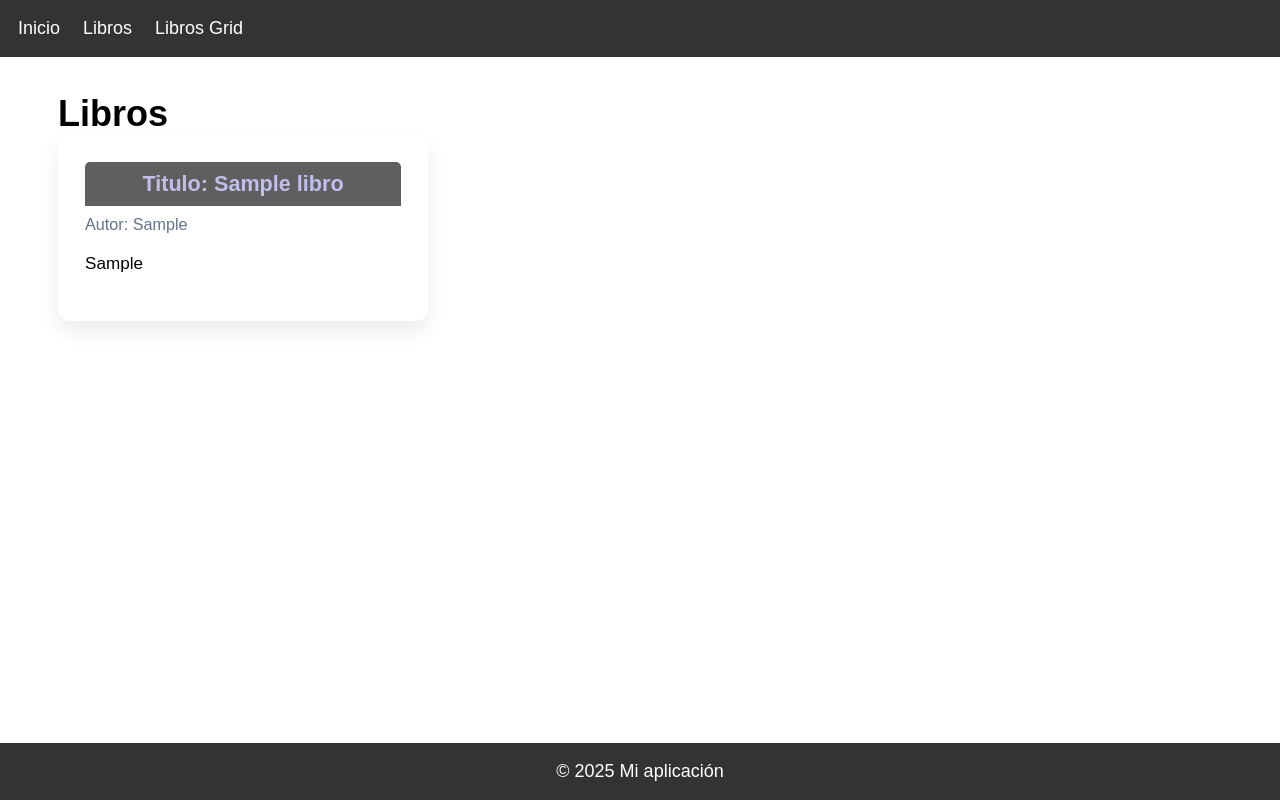
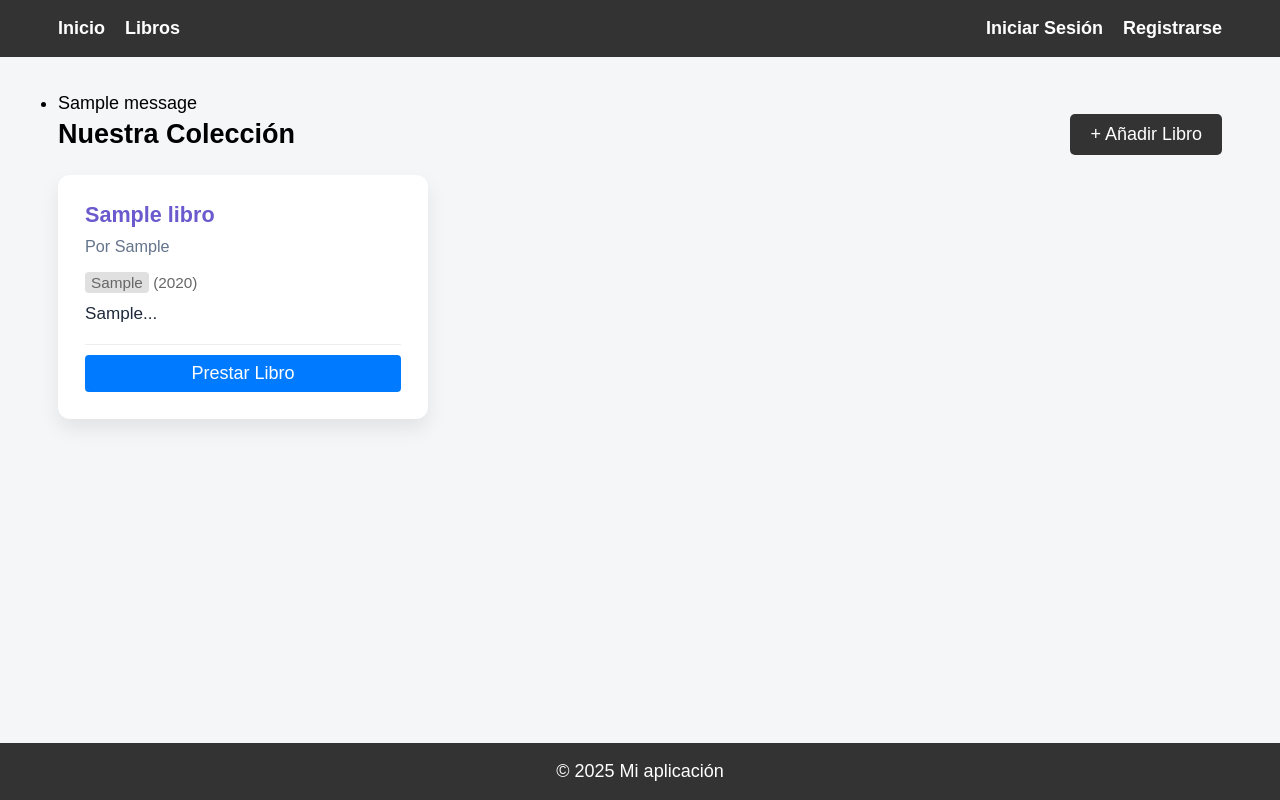
Before and after one commit to ikcpt/python_Reto2, a Flask app: page /libros/grid in a window 1280 px wide. Run offline with Flask 3, Linux system fonts and the light colour scheme; tables that the repository leaves empty hold one stand-in row (values such as "Sample post"); one stand-in notice (Sample message) is shown.

Commit message:
Feat: Avance en el programa

```diff
--- a/app/controllers/libros_controller.py
+++ b/app/controllers/libros_controller.py
@@ -1,57 +1,70 @@
-from flask import Blueprint,  request, render_template, redirect, url_for
-from app.forms.libro_form import LibroForm
+from flask import Blueprint, render_template, redirect, url_for, flash
+from flask_login import login_required
+from app import db
 from app.models.libro import Libro
-from app.services.libros_service import *
+from app.models.socio import Socio
+from app.forms.libro_form import LibroForm, PrestarLibroForm
 
-libros_bp = Blueprint(
-    "libros",
-    __name__,
-    url_prefix="/libros"
-)
+libros_bp = Blueprint('libros', __name__, url_prefix='/libros')
 
-@libros_bp.route("/")
+@libros_bp.route('/grid')
+def grid():
+    libros = Libro.query.all()
+    # CAMBIO AQUÍ: Usamos tu nombre real 'librosGrid.html'
+    return render_template('paginas/libros/librosGrid.html', libros=libros)
+
+@libros_bp.route('/listado')
 def listar():
-    libros = listar_libros()
-    return render_template("paginas/libros/libros.html", libros=libros)
+    libros = Libro.query.all()
+    # CAMBIO AQUÍ: Asumo que 'libros.html' es tu lista simple
+    return render_template('paginas/libros/libros.html', libros=libros)
 
-@libros_bp.route("/grid")
-def grid():
-    libros = listar_libros()
-    return render_template("paginas/libros/librosGrid.html", libros=libros)
-
-@libros_bp.route("/<int:id>", methods=["GET","POST"])
-def detalle(id):
-    libro = Libro.query.get_or_404(id)
-    form = LibroForm(obj=libro)  # ← precarga datos
-    if request.method == "POST":
-        if form.validate_on_submit():
-            libro.titulo = form.titulo.data
-            libro.autor = form.autor.data
-            libro.resumen = form.resumen.data
-
-            editar_libro(
-                libro_id=id,
-                titulo=libro.titulo,
-                autor=libro.autor,
-                resumen=libro.resumen
-            )
-
-
-   #return render_template("libro.html", form=form, libro=libro)
-    return render_template("paginas/libros/libro_editar.html", form=form, libro=libro)
-
-
-@libros_bp.route("/crear", methods=["GET", "POST"])
+@libros_bp.route('/crear', methods=['GET', 'POST'])
+@login_required
 def crear():
     form = LibroForm()
-    if request.method == "POST":
-        if form.validate_on_submit():
-            titulo = form.titulo.data
-            autor = form.autor.data
-            resumen = form.resumen.data
+    if form.validate_on_submit():
+        nuevo_libro = Libro(
+            titulo=form.titulo.data,
+            autor=form.autor.data,
+            genero=form.genero.data,
+            anio=form.anio.data,
+            resumen=form.resumen.data,
+            disponible=True
+        )
+        db.session.add(nuevo_libro)
+        db.session.commit()
+        flash('Libro creado correctamente')
+        return redirect(url_for('libros.grid'))
 
-            crear_libro(titulo, autor, resumen)
+    return render_template('paginas/libros/libro_crear.html', form=form)
 
-            return redirect(url_for("libros.listar"))
+@libros_bp.route('/prestar/<int:id>', methods=['GET', 'POST'])
+@login_required
+def prestar(id):
+    libro = Libro.query.get_or_404(id)
+    form = PrestarLibroForm()
 
-    return render_template("paginas/libros/libro_crear.html", form=form)
+    socios = Socio.query.all()
+    form.socio_id.choices = [(s.id, f"{s.nombre} ({s.email})") for s in socios]
+
+    if form.validate_on_submit():
+        libro.socio_id = form.socio_id.data
+        libro.disponible = False
+        db.session.commit()
+        flash(f'Libro prestado correctamente')
+        return redirect(url_for('libros.grid'))
+
+    return render_template('paginas/libros/libro_prestar.html', form=form, libro=libro)
+
+@libros_bp.route('/devolver/<int:id>')
+@login_required
+def devolver(id):
+    libro = Libro.query.get_or_404(id)
+    if not libro.disponible:
+        libro.socio_id = None
+        libro.disponible = True
+        db.session.commit()
+        flash(f'Libro devuelto correctamente. ¡Gracias por tu prestamo!')
+
+    return redirect(url_for('libros.grid'))
--- a/app/static/css/estilos.css
+++ b/app/static/css/estilos.css
@@ -5,36 +5,73 @@
     --secondary: #64748b;
     --text: #1e293b;
 }
-  *{
+
+* {
     margin: 0;
     padding: 0;
     box-sizing: border-box;
+}
 
-
-  }
-  html{
+html {
     font-family: Arial, sans-serif;
     font-size: clamp(16px, 4vw, 18px);
 }
 
+body {
+    background-color: var(--bg);
+}
+
+/* --- AQUÍ ESTÁ EL ARREGLO DEL MENÚ --- */
 
 header {
     background: #333;
+    /* Quitamos el padding aquí para que lo maneje el contenedor flexible */
+    width: 100%;
+}
+
+/* Esta clase controla la distribución */
+.nav-container {
+    display: flex;              /* 1. Activa el modo flexible */
+    justify-content: space-between; /* 2. Empuja los grupos a los extremos */
+    align-items: center;        /* 3. Centra verticalmente */
     padding: 1rem;
+    max-width: 1200px;          /* Opcional: para que no se estire infinito en pantallas gigantes */
+    margin: 0 auto;             /* Centra la barra si usas max-width */
 }
+
+/* Esto asegura que los enlaces dentro de cada grupo estén alineados */
+.nav-left, .nav-right {
+    display: flex;
+    align-items: center;
+    gap: 20px; /* Separación entre botones */
+}
+
 header a {
     color: white;
-            margin-right: 1rem;
     text-decoration: none;
+    font-weight: bold;
 }
+
 header a:hover {
     text-decoration: underline;
+    color: var(--primary); /* Un toque de color al pasar el ratón */
 }
+
+/* Botón de cerrar sesión (opcional, para que destaque un poco) */
+.btn-logout {
+    color: #ff6b6b !important; /* Rojo suave */
+}
+
+/* --- RESTO DE TU CSS (GRID Y CARDS) --- */
+
 main {
     max-width: 1200px;
     margin: 2rem auto;
     padding: 0 1rem;
+    /* Añadimos padding-bottom para que el footer no tape el contenido */
+    padding-bottom: 80px;
 }
+
 footer {
     background: #333;
     color: white;
@@ -51,39 +88,35 @@
     gap: 1.5rem;
 }
 
-    .grid-container h1{
-        text-align: center;
-        background-color: rgba(34, 33, 33, 0.719);
-        color: white;
-        padding: 0.5rem;
-        border-radius: 5px 5px 0 0;
-    }
-    .grid-item{
+/* .grid-item no parecía usarse en tu HTML, pero lo dejo por si acaso */
+.grid-item {
     background-color: #f4f4f4;
-
     border: 1px solid #ddd;
     border-radius: 5px;
-        box-shadow:  0 0 10px rgba(0, 0, 0, 0.1);
+    box-shadow: 0 0 10px rgba(0, 0, 0, 0.1);
 }
 
 .card {
     background: var(--card);
     border-radius: 12px;
     padding: 1.5rem;
-            box-shadow: 0 10px 20px rgba(0,0,0,0.08);
+    box-shadow: 0 10px 20px rgba(0, 0, 0, 0.08);
     display: flex;
     flex-direction: column;
     transition: transform 0.2s ease, box-shadow 0.2s ease;
 }
+
 .card:hover {
     transform: translateY(-5px);
-            box-shadow: 0 15px 30px rgba(0,0,0,0.12);
+    box-shadow: 0 15px 30px rgba(0, 0, 0, 0.12);
 }
 
 .card h1 {
     margin: 0 0 0.5rem;
     font-size: 1.2rem;
-            color: var(--primary);
+    color: var(--primary); /* Usando tu variable */
+    /* Si el color primario es muy claro (#c0beeb), quizás quieras uno más oscuro para texto */
+    color: #6a5acd; /* Ejemplo: SlateBlue (más legible) */
 }
 
 .autor {
@@ -97,4 +130,5 @@
     font-size: 0.95rem;
     line-height: 1.4;
     margin-bottom: 1rem;
+    color: var(--text);
 }
--- a/app/templates/base.html
+++ b/app/templates/base.html
@@ -8,19 +8,45 @@
 <body>
 
 <header>
-    <nav>
-        <a href="{{ url_for('navigation.inicio') }}">Inicio</a>
-        <a href="{{ url_for('libros.listar') }}">Libros</a>
-        <a href="{{ url_for('libros.grid') }}">Libros Grid</a>
+    <nav class="nav-container">
+        <div class="nav-left">
+            <a href="{{ url_for('navigation.inicio') }}">Inicio</a>
+            <a href="{{ url_for('libros.grid') }}">Libros</a>
+            {% if current_user.is_authenticated %}
+    <li><a href="{{ url_for('socios.crear') }}">Registrar Socio</a></li>
+{% endif %}
+        </div>
+
+        <div class="nav-right">
+            {% if current_user.is_authenticated %}
+                <span style="color: white;">Hola, {{ current_user.username }}</span>
+                <a href="{{ url_for('auth.logout') }}" class="btn-logout">Cerrar Sesión</a>
+            {% else %}
+                <a href="{{ url_for('auth.login') }}">Iniciar Sesión</a>
+                <a href="{{ url_for('auth.registro') }}">Registrarse</a>
+            {% endif %}
+        </div>
     </nav>
 </header>
 
 <main>
+    {% with messages = get_flashed_messages() %}
+        {% if messages %}
+            <ul class="flashes">
+                {% for message in messages %}
+                    <li>{{ message }}</li>
+                {% endfor %}
+            </ul>
+        {% endif %}
+    {% endwith %}
+
     {% block content %}
     {% endblock %}
 </main>
+
 <footer>
     <p>&copy; 2025 Mi aplicación</p>
 </footer>
+
 </body>
 </html>
--- a/app/templates/paginas/libros/librosGrid.html
+++ b/app/templates/paginas/libros/librosGrid.html
@@ -1,16 +1,55 @@
-{% extends "base.html" %}
-
-{% block title %}Libros{% endblock %}
+{% extends 'base.html' %}
 
 {% block content %}
-<h1>Libros</h1>
-
-<div class="grid-container">
-    {% for libro in libros %}
-        <div class="card">
-            <h1>Titulo: {{ libro.titulo }}</h1><div class="autor">Autor: {{ libro.autor }}</div><div class="resumen">{{ libro.resumen }}</div>
-        </div>
-    {% endfor %}
+<div class="container">
+    <div style="display: flex; justify-content: space-between; align-items: center; margin-bottom: 20px;">
+        <h2>Nuestra Colección</h2>
+        <a href="{{ url_for('libros.crear') }}" style="background: #333; color: white; padding: 10px 20px; text-decoration: none; border-radius: 5px;">
+            + Añadir Libro
+        </a>
     </div>
 
+    <div class="grid-container">
+        {% for libro in libros %}
+            <div class="card">
+                <h1>{{ libro.titulo }}</h1>
+                <p class="autor">Por {{ libro.autor }}</p>
+
+                <div style="margin-bottom: 10px; font-size: 0.85rem; color: #666;">
+                    <span style="background: #e0e0e0; padding: 2px 6px; border-radius: 4px;">{{ libro.genero }}</span>
+                    <span>({{ libro.anio }})</span>
+                </div>
+
+                <p class="resumen">
+                    {% if libro.resumen %}
+                        {{ libro.resumen[:100] }}...
+                    {% else %}
+                        Sin resumen disponible.
+                    {% endif %}
+                </p>
+
+                <div style="margin-top: auto; padding-top: 10px; border-top: 1px solid #eee;">
+                    {% if libro.disponible %}
+                        <a href="{{ url_for('libros.prestar', id=libro.id) }}"
+                           style="display: block; width: 100%; text-align: center; background: #007bff; color: white; padding: 8px; text-decoration: none; border-radius: 4px;">
+                           Prestar Libro
+                        </a>
+                    {% else %}
+                        <div style="text-align: center; font-size: 0.9rem; margin-bottom: 5px;">
+                            <span style="color: #666;">Prestado a:</span><br>
+                            <strong>{{ libro.socio.nombre if libro.socio else 'Desconocido' }}</strong>
+                        </div>
+
+                    <a href="{{ url_for('libros.devolver', id=libro.id) }}"
+                    style="display: block; width: 100%; text-align: center; background: #ffc107; color: #333; padding: 8px; text-decoration: none; border-radius: 4px; font-weight: bold;">
+                    ↻ Devolver Libro
+                    </a>
+                {% endif %}
+                </div>
+            </div>
+        {% else %}
+            <p>No hay libros en la biblioteca todavía.</p>
+        {% endfor %}
+        </div>
+</div>
 {% endblock %}
```
Also changed, not shown: app/__init__.py (+32 -9 lines), app/controllers/auth_controller.py (+19 -23 lines), app/controllers/socios_controller.py (added, +35 -0 lines), app/forms/auth_form.py (+12 -3 lines), app/forms/libro_form.py (+15 -15 lines), app/forms/socio_form.py (added, +16 -0 lines), app/models/libro.py (+13 -3 lines), app/models/socio.py (added, +17 -0 lines), app/models/usuario.py (+5 -3 lines), app/templates/paginas/auth/login.html (+18 -15 lines), app/templates/paginas/libros/libro_crear.html (+37 -6 lines), app/templates/paginas/libros/libro_prestar.html (added, +33 -0 lines), app/templates/paginas/socios/crear_socio.html (added, +24 -0 lines). Lines whose indentation alone changed are shown as unchanged.
